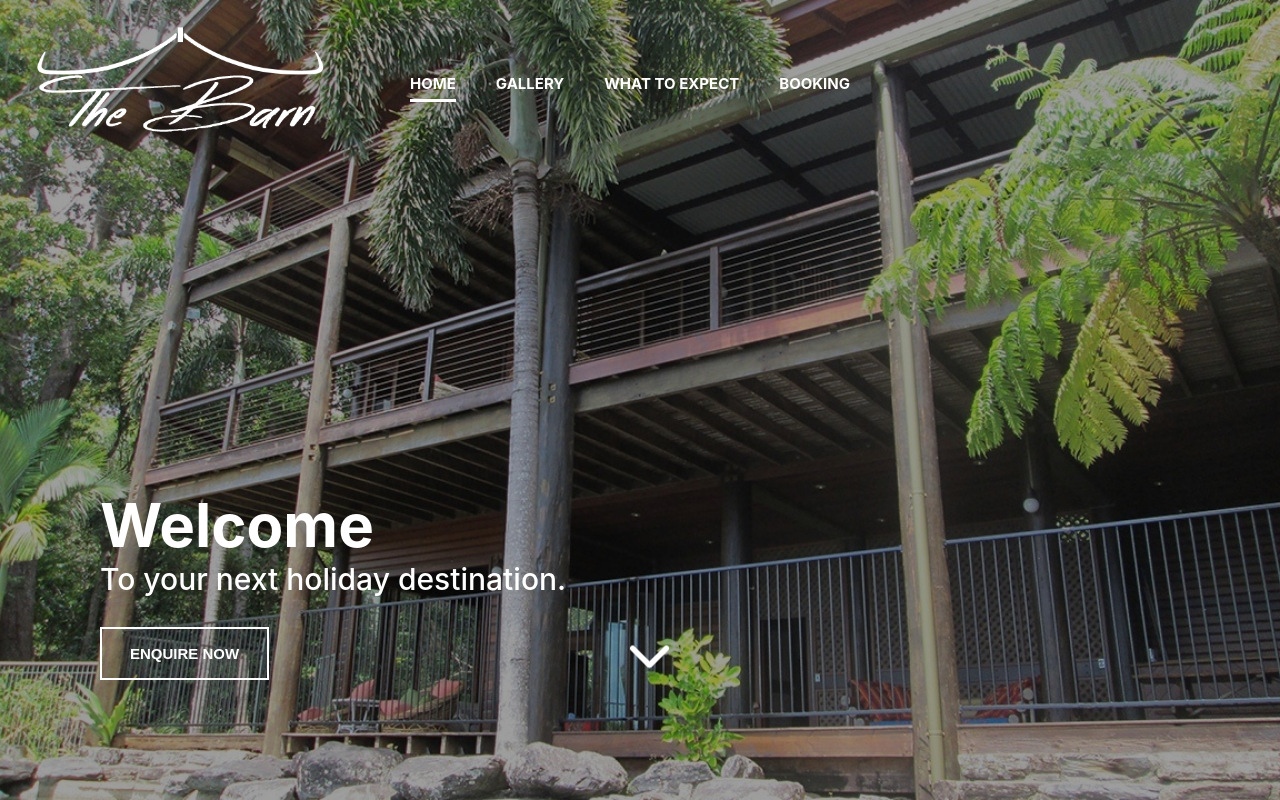
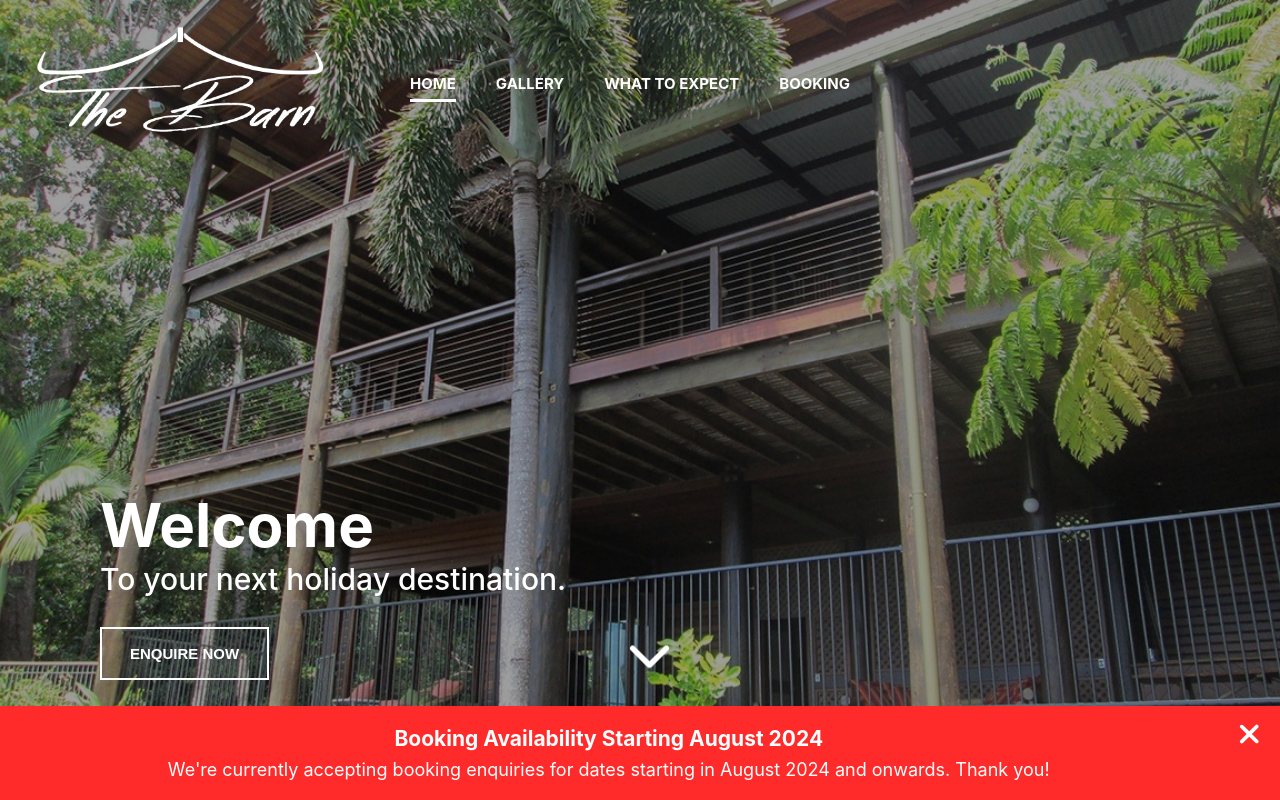
Before and after one commit to sing2536/thebarndaintree-v2, a Vue app: page / in a window 1280 px wide. Built offline with nearby package versions, Linux system fonts and the light colour scheme; what vue3-lazyload would draw is missing.

Commit message:
Added booking availability notification

```diff
--- a/src/App.vue
+++ b/src/App.vue
@@ -1,13 +1,13 @@
 <script setup>
-import { RouterLink, RouterView } from "vue-router";
-import Nav from "./components/Nav.vue";
-import Footer from "./components/Footer.vue";
-import Notification from "./components/Notification.vue";
+import { RouterLink, RouterView } from "vue-router"
+import Nav from "./components/Nav.vue"
+import Footer from "./components/Footer.vue"
+import Notification from "./components/Notification.vue"
 </script>
 
 <template v-cloak>
-  <Nav />
-  <RouterView />
-  <Footer />
-  <!-- <Notification /> -->
+    <Nav />
+    <RouterView />
+    <Footer />
+    <Notification />
 </template>
--- a/src/components/Notification.vue
+++ b/src/components/Notification.vue
@@ -1,16 +1,16 @@
 <script setup>
-import { ref, watch } from 'vue';
-import { useRouter } from 'vue-router'
+import { ref, watch } from "vue"
+import { useRouter } from "vue-router"
 
 //icons
-import { library } from '@fortawesome/fontawesome-svg-core'
-import { FontAwesomeIcon } from '@fortawesome/vue-fontawesome'
-import { faXmark } from '@fortawesome/free-solid-svg-icons'
+import { library } from "@fortawesome/fontawesome-svg-core"
+import { FontAwesomeIcon } from "@fortawesome/vue-fontawesome"
+import { faXmark } from "@fortawesome/free-solid-svg-icons"
 library.add(faXmark)
 
 const router = useRouter()
 const notificationActive = ref(false)
-const specialOfferAckName = 'specialOfferAck2'
+const specialOfferAckName = "bookingUnavailableNotification"
 
 function notificationClose() {
     notificationActive.value = false
@@ -19,35 +19,55 @@ function notificationClose() {
 
 function specialOfferHandler() {
     //skip for booking page as they may already have notification
-    if (router.currentRoute.value.path == '/booking') return notificationActive.value = false
+    if (router.currentRoute.value.path == "/booking")
+        return (notificationActive.value = false)
 
     let ack = localStorage.getItem(specialOfferAckName)
     if (ack) {
         let ackTime = parseInt(localStorage.getItem(specialOfferAckName))
-        if (Date.now()-ackTime > 259200000 == false) return
+        if (Date.now() - ackTime > 259200000 == false) return
     }
     notificationActive.value = true
 }
 
-watch(router.currentRoute, () => specialOfferHandler())
+function bookingUnavailableHandler() {
+    //always show if on booking page
+    if (router.currentRoute.value.path == "/booking")
+        return (notificationActive.value = true)
 
+    let ack = localStorage.getItem(specialOfferAckName)
+    if (ack) {
+        let ackTime = parseInt(localStorage.getItem(specialOfferAckName))
+        if (Date.now() - ackTime > 172800000 == false) return
+    }
+    notificationActive.value = true
+}
+
+watch(router.currentRoute, () => bookingUnavailableHandler())
 </script>
 
 <template>
     <transition appear>
         <div v-if="notificationActive" class="container">
-
             <div class="content">
+                <div class="title">
+                    Booking Availability Starting August 2024
+                </div>
+                <p>
+                    We're currently accepting booking enquiries for dates
+                    starting in August 2024 and onwards. Thank you!
+                </p>
+            </div>
+            <!-- <div class="content">
                 <div class="title">Get 10% off when you stay between now and end of March 2023!</div>
                 <p>Offer only available specifically for booking dates that are before end of March 2023.</p>
-            </div>
+            </div> -->
 
             <div class="button-container">
                 <div class="button" @click="notificationClose()">
                     <font-awesome-icon icon="fa-solid fa-xmark" />
                 </div>
             </div>
-
         </div>
     </transition>
 </template>
@@ -92,7 +112,7 @@ P {
 .v-leave-active {
     transition: transform 0.5s ease;
     transform: translate(0);
-    transition-delay: 2s
+    transition-delay: 2s;
 }
 
 .v-enter-from,
```
Also changed, not shown: 1 other file (tests, documents, lock files or other folders).
